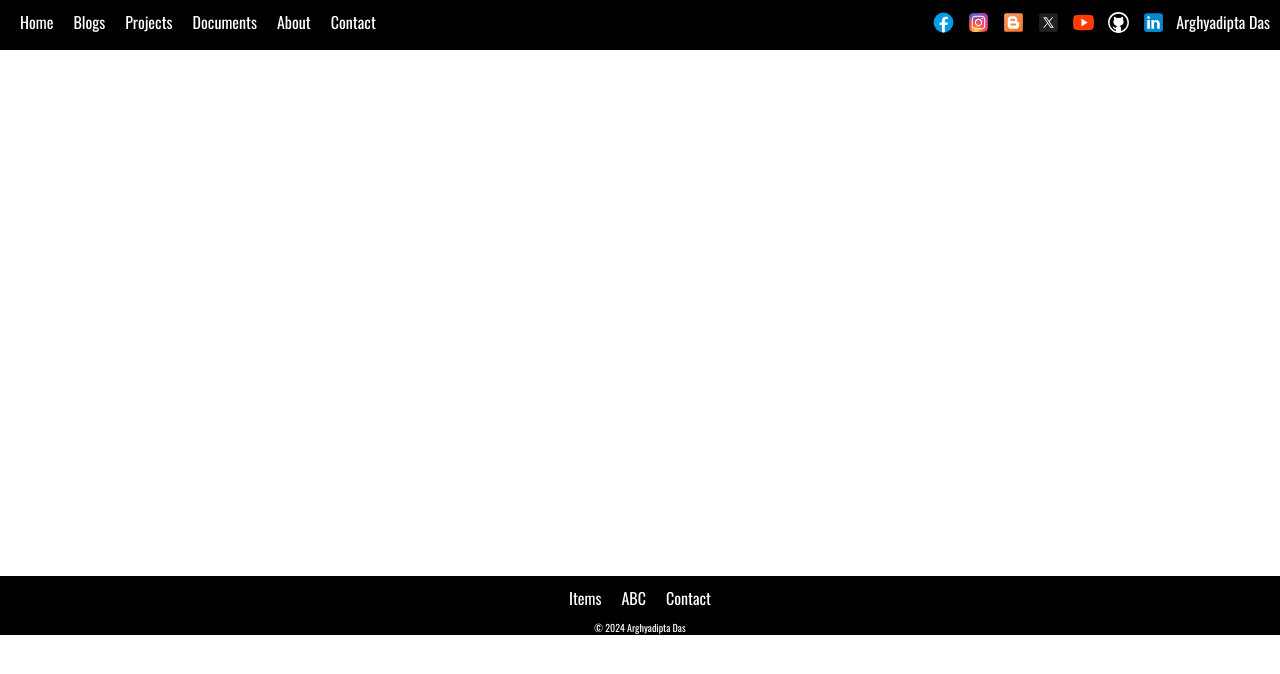
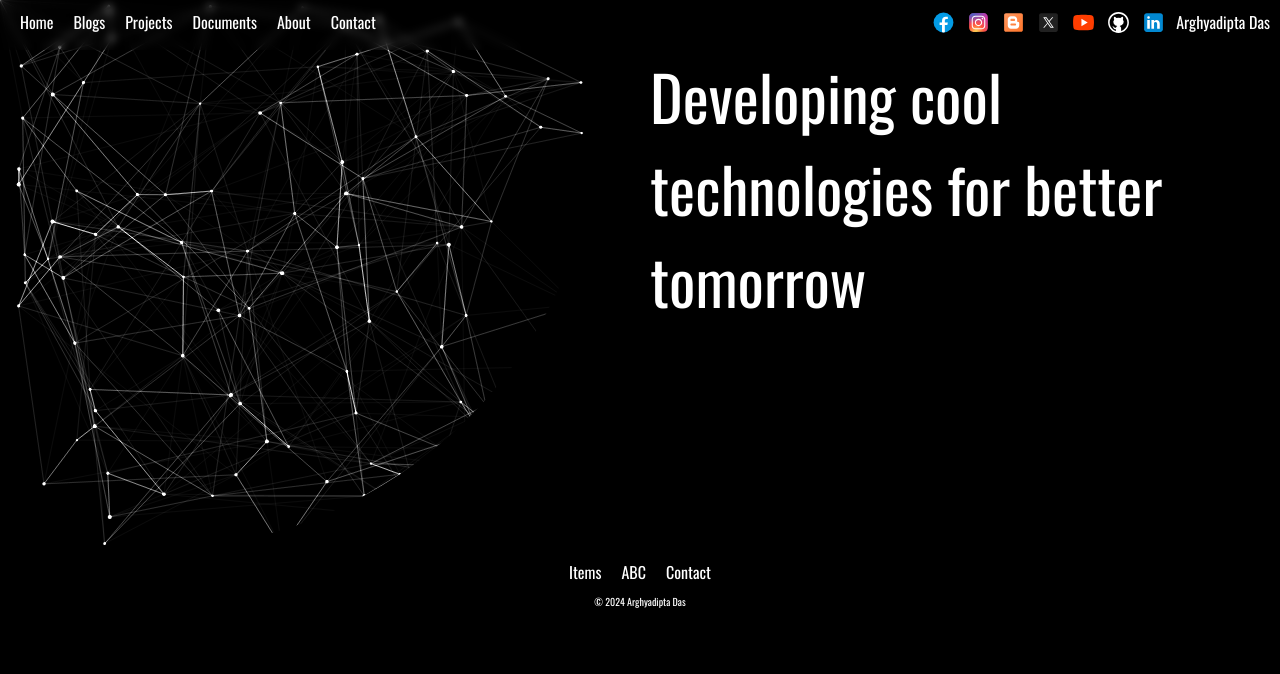
Before and after one commit to Arghyacoder/Home, a plain HTML site: page index.html in a window 1280 px wide. Drawn offline with nearby package versions, Linux system fonts and the light colour scheme; animation ran at ten frames a second; a web font is replaced by a local one.

Commit message:
Added more functionalities

```diff
--- a/index.html
+++ b/index.html
@@ -131,30 +131,10 @@
             <p class="name">Arghyadipta Das</p>
         </div>
     </nav>
-    <br>
-    <br>
-    <br>
-    <br>
-    <br>
-    <br>
-    <br>
-    <br>
-    <br>
-    <br>
-    <br>
-    <br>
-    <br>
-    <br>
-    <br>
-    <br>
-    <br>
-    <br>
-    <br>
-    <br>
-    <br>
-    <br>
-    <br>
-    <br>
+    <div class="contentHome">
+        <canvas id="canvas" width="600" height="550"></canvas>
+        <p class="contentHeading">Developing cool technologies for better tomorrow</p>
+    </div>
     <footer class="footer">
         <div class="footerContent">
             <div class="footerContentItem">
@@ -167,7 +147,9 @@
                 <p>Contact</p>
             </div>
         </div>
-        <p class="footerName">&copy; <script type="text/javascript">document. write(new Date(). getFullYear());</script> Arghyadipta Das</p>
+        <p class="footerName">&copy;
+            <script type="text/javascript">document.write(new Date().getFullYear());</script> Arghyadipta Das
+        </p>
     </footer>
     <script>
         const burger = document.querySelector('.burger');
@@ -180,6 +162,115 @@
             // navbar.classList.toggle('expanded');
         });
     </script>
+    <script>
+        // connecting dots script
+        var canvas = document.getElementById("canvas"),
+            ctx = canvas.getContext('2d');
+
+        // canvas.width = window.innerWidth;
+        // canvas.height = window.innerHeight;
+
+        canvas.width = 600;
+        canvas.height = 550;
+
+        var stars = [], // Array that contains the stars
+            FPS = 60, // Frames per second
+            x = 100, // Number of stars
+            mouse = {
+                x: 0,
+                y: 0
+            };  // mouse location
+
+        // Push stars to array
+
+        for (var i = 0; i < x; i++) {
+            stars.push({
+                x: Math.random() * canvas.width,
+                y: Math.random() * canvas.height,
+                radius: Math.random() * 1 + 1,
+                vx: Math.floor(Math.random() * 50) - 25,
+                vy: Math.floor(Math.random() * 50) - 25
+            });
+        }
+
+        // Draw the scene
+
+        function draw() {
+            ctx.clearRect(0, 0, canvas.width, canvas.height);
+
+            ctx.globalCompositeOperation = "lighter";
+
+            for (var i = 0, x = stars.length; i < x; i++) {
+                var s = stars[i];
+
+                ctx.fillStyle = "#fff";
+                ctx.beginPath();
+                ctx.arc(s.x, s.y, s.radius, 0, 2 * Math.PI);
+                ctx.fill();
+                ctx.fillStyle = 'black';
+                ctx.stroke();
+            }
+
+            ctx.beginPath();
+            for (var i = 0, x = stars.length; i < x; i++) {
+                var starI = stars[i];
+                ctx.moveTo(starI.x, starI.y);
+                if (distance(mouse, starI) < 150) ctx.lineTo(mouse.x, mouse.y);
+                for (var j = 0, x = stars.length; j < x; j++) {
+                    var starII = stars[j];
+                    if (distance(starI, starII) < 150) {
+                        //ctx.globalAlpha = (1 / 150 * distance(starI, starII).toFixed(1));
+                        ctx.lineTo(starII.x, starII.y);
+                    }
+                }
+            }
+            ctx.lineWidth = 0.05;
+            ctx.strokeStyle = 'white';
+            ctx.stroke();
+        }
+
+        function distance(point1, point2) {
+            var xs = 0;
+            var ys = 0;
+
+            xs = point2.x - point1.x;
+            xs = xs * xs;
+
+            ys = point2.y - point1.y;
+            ys = ys * ys;
+
+            return Math.sqrt(xs + ys);
+        }
+
+        // Update star locations
+
+        function update() {
+            for (var i = 0, x = stars.length; i < x; i++) {
+                var s = stars[i];
+
+                s.x += s.vx / FPS;
+                s.y += s.vy / FPS;
+
+                if (s.x < 0 || s.x > canvas.width) s.vx = -s.vx;
+                if (s.y < 0 || s.y > canvas.height) s.vy = -s.vy;
+            }
+        }
+
+        canvas.addEventListener('mousemove', function (e) {
+            mouse.x = e.clientX;
+            mouse.y = e.clientY;
+        });
+
+        // Update and draw
+
+        function tick() {
+            draw();
+            update();
+            requestAnimationFrame(tick);
+        }
+
+        tick();
+    </script>
 </body>
 
 </html>
--- a/style.css
+++ b/style.css
@@ -5,11 +5,16 @@
     /* font-family: "Product Sans", sans-serif; */
 }
 
+body{
+    background: black;
+}
+
 .navbar{
     display: flex;
-    background-color: rgb(0, 0, 0);
+    background-color: rgba(0, 0, 0, -40);
     position: fixed;
     width: 100%;
+    backdrop-filter: blur(4px);
 }
 
 .navlist{
@@ -102,6 +107,22 @@
     font-size: 10px;
 }
 
+canvas{
+    background: black;
+    border-bottom-right-radius: 450px;
+}
+
+.contentHome{
+    display: flex;
+}
+
+.contentHeading{
+    color: white;
+    padding: 50px;
+    font-size: 62px;
+    width: 106vh;
+}
+
 @media only screen and (max-width: 900px){
     .item{
         display: none;
```
